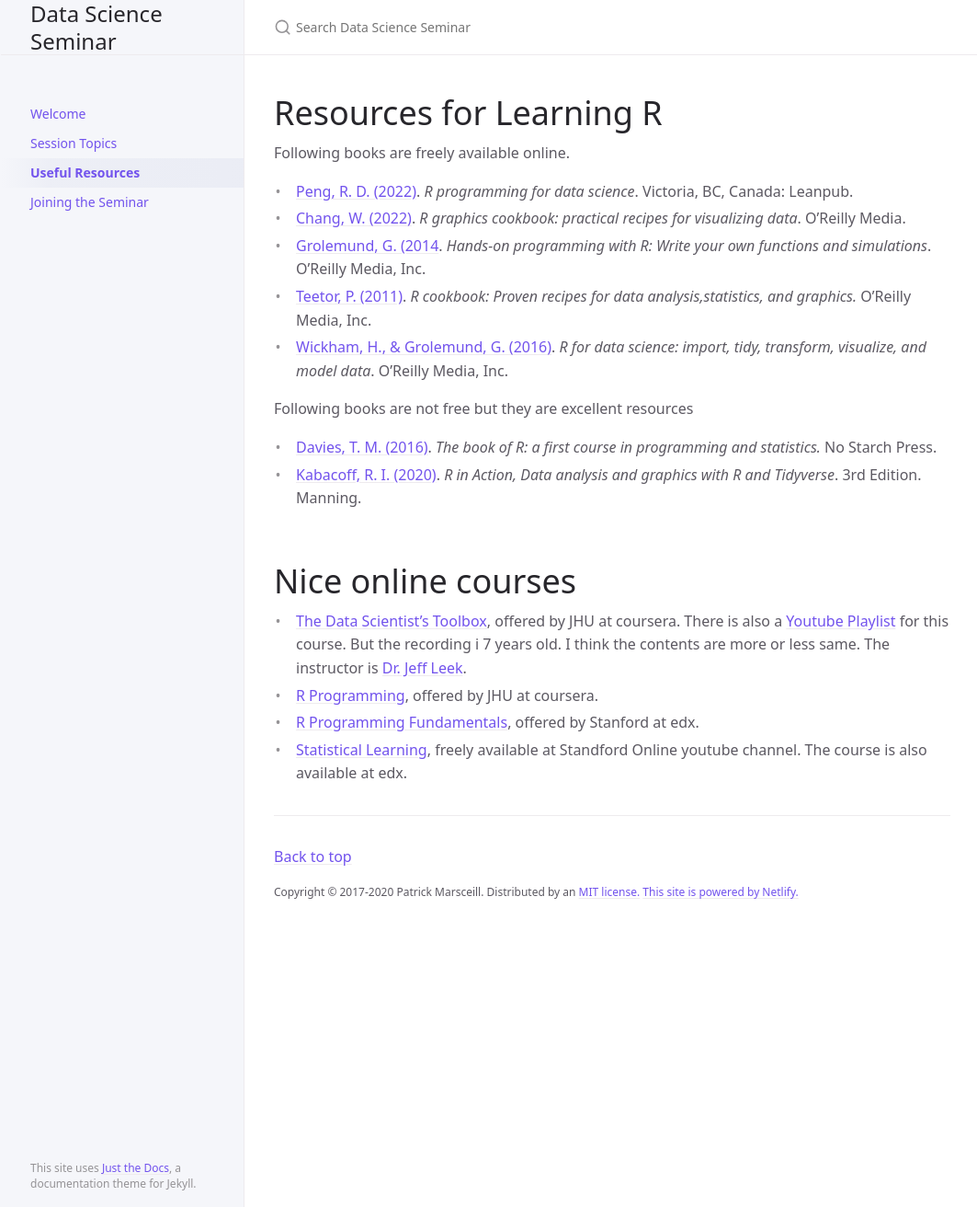
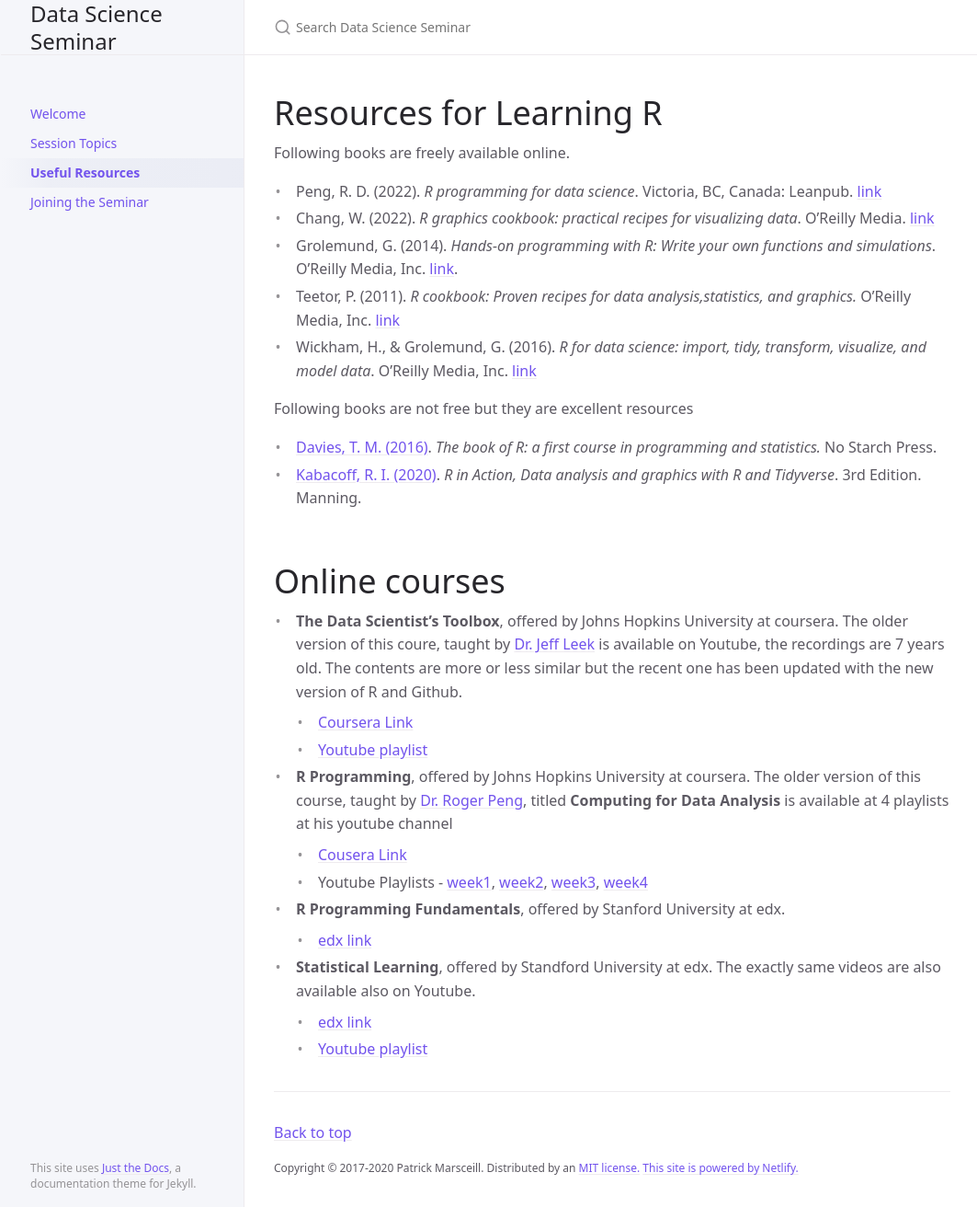
Before and after one commit to STHossain/datagroup, a Jekyll site: the page built from docs/Useful_Resources.md, in a window 1280 px wide and 1312 px high. Shown: the whole window at 92% size, without its empty margins (106-1169 px from the left). Built offline with Jekyll 4.4.1, drawn with Linux system fonts in a browser that asks for light colours.

Commit message:
changes layout

```diff
--- a/docs/Useful_Resources.md
+++ b/docs/Useful_Resources.md
@@ -9,20 +9,27 @@ nav_order: 3
 
 Following books are freely available online.
 
-* [Peng, R. D. (2022)](https://bookdown.org/rdpeng/rprogdatascience). *R programming for data science*. Victoria, BC, Canada: Leanpub.
-* [Chang, W. (2022)](https://r-graphics.org/). *R graphics cookbook: practical recipes for visualizing data*. O'Reilly Media.
-* [Grolemund, G. (2014](https://rstudio-education.github.io/hopr/). *Hands-on programming with R: Write your own functions and simulations*. O'Reilly Media, Inc.
-* [Teetor, P. (2011)](https://rc2e.com/). *R cookbook: Proven recipes for data analysis,statistics, and graphics.* O'Reilly Media, Inc.
-* [Wickham, H., & Grolemund, G. (2016)](https://r4ds.had.co.nz/index.html). *R for data science: import, tidy, transform, visualize, and model data*. O'Reilly Media, Inc.
+* Peng, R. D. (2022). *R programming for data science*. Victoria, BC, Canada: Leanpub. [link](https://bookdown.org/rdpeng/rprogdatascience)
+* Chang, W. (2022). *R graphics cookbook: practical recipes for visualizing data*. O'Reilly Media. [link](https://r-graphics.org/)
+* Grolemund, G. (2014). *Hands-on programming with R: Write your own functions and simulations*. O'Reilly Media, Inc. [link](https://rstudio-education.github.io/hopr/).
+* Teetor, P. (2011). *R cookbook: Proven recipes for data analysis,statistics, and graphics.* O'Reilly Media, Inc. [link](https://rc2e.com/)
+* Wickham, H., & Grolemund, G. (2016). *R for data science: import, tidy, transform, visualize, and model data*. O'Reilly Media, Inc. [link](https://r4ds.had.co.nz/index.html)
 
 Following books are not free but they are excellent resources
 
 * [Davies, T. M. (2016)](https://www.amazon.com/Book-First-Course-Programming-Statistics/dp/1593276516/ref=sr_1_1?crid=3ALOXKCGYHCFD&keywords=he+book+of+R%3A+a+first+course+in+programming&qid=1675995842&sprefix=davies%2C+t.+m.+2016+%2Caps%2C350&sr=8-1). *The book of R: a first course in programming and statistics.* No Starch Press.
 *  [Kabacoff, R. I. (2020)](https://www.amazon.com/Action-Third-Robert-I-Kabacoff/dp/1617296058/ref=sr_1_5?crid=1NC8XEG3VG5TC&keywords=R+in+Action.+Manning&qid=1675995888&sprefix=he+book+of+r+a+first+course+in+programming%2Caps%2C435&sr=8-5). *R in Action, Data analysis and graphics with R and Tidyverse*. 3rd Edition. Manning.
 
-# Nice online courses
+# Online courses
 
-* [The Data Scientist’s Toolbox](https://www.coursera.org/learn/data-scientists-tools), offered by JHU at coursera. There is also a [Youtube Playlist](https://youtube.com/playlist?list=PLmTpraKlPXDSPbP2L8MYZoweGSzi9gNTr) for this course. But the recording i 7 years old. I think the contents are more or less same. The instructor is [Dr. Jeff Leek](https://jtleek.com/).
-* [R Programming](https://www.coursera.org/learn/r-programming), offered by JHU at coursera.
-* [R Programming Fundamentals](https://learning.edx.org/course/course-v1:StanfordOnline+XFDS112+2T2020/home), offered by Stanford at edx.
-* [Statistical Learning](https://youtube.com/playlist?list=PLoROMvodv4rOzrYsAxzQyHb8n_RWNuS1e), freely available at Standford Online youtube channel. The course is also available at edx.
+* **The Data Scientist’s Toolbox**, offered by Johns Hopkins University at coursera. The older version of this coure, taught by  [Dr. Jeff Leek](https://jtleek.com/) is available on Youtube, the recordings are 7 years old. The contents are more or less similar but the recent one has been updated with the new version of R and Github.
+    * [Coursera Link](https://www.coursera.org/learn/data-scientists-tools)
+    * [Youtube playlist](https://youtube.com/playlist?list=PLmTpraKlPXDSPbP2L8MYZoweGSzi9gNTr)
+* **R Programming**, offered by Johns Hopkins University at coursera. The older version of this course, taught by [Dr. Roger Peng](https://rdpeng.org/), titled **Computing for Data Analysis** is available at 4 playlists at his youtube channel
+   * [Cousera Link](https://www.coursera.org/learn/r-programming)
+   * Youtube Playlists - [week1](https://www.youtube.com/playlist?list=PLjTlxb-wKvXNSDfcKPFH2gzHGyjpeCZmJ), [week2](https://www.youtube.com/playlist?list=PLjTlxb-wKvXNnjUTX4C8IeIhPBjPkng6B), [week3](https://www.youtube.com/playlist?list=PLjTlxb-wKvXOzI2h0F2_rYZHIXz8GWBop), [week4](https://www.youtube.com/playlist?list=PLjTlxb-wKvXOdzysAE6qrEBN_aSBC0LZS)
+* **R Programming Fundamentals**, offered by Stanford University at edx.
+    * [edx link](https://learning.edx.org/course/course-v1:StanfordOnline+XFDS112+2T2020/home)
+* **Statistical Learning**, offered by Standford University at edx. The exactly same videos are also available also on Youtube.
+  * [edx link](https://www.edx.org/course/statistical-learning)
+  * [Youtube playlist](https://www.youtube.com/playlist?list=PLoROMvodv4rOzrYsAxzQyHb8n_RWNuS1e)
```
Also changed, not shown: index.md (+1 -1 lines), 1 other file.
